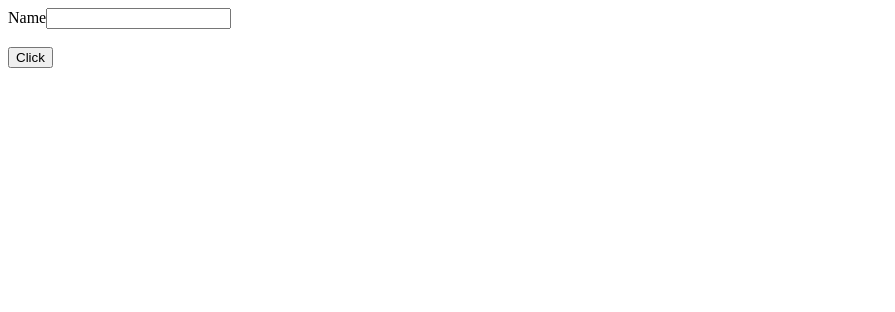
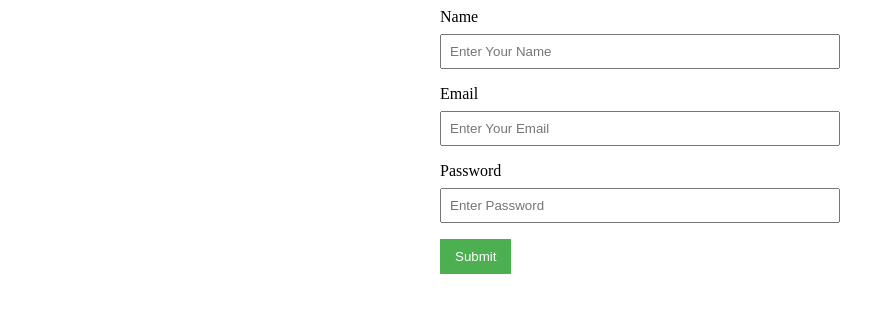
Before and after one commit to chirag-soni23/form-validation-react, a React (Vite) app in the folder form-validation/: page / in a window 1280 px wide. Shown: the top 312 px of the page, without its empty margins (0-895 px from the left). Built offline with nearby package versions, Linux system fonts and the light colour scheme.

Commit message:
form-validation

```diff
--- a/form-validation/src/Components/Forms.jsx
+++ b/form-validation/src/Components/Forms.jsx
@@ -1,29 +1,23 @@
-import React, { useState } from "react";
+import React from 'react'
+import {useForm} from 'react-hook-form'
 
 function Forms() {
-  const [name, setName] = useState();
-  const showname = (e) => {
-    e.preventDefault();
-    alert(`${name}`);
-    setName("");
-  };
+    const {register,handleSubmit} = useForm()
+    const handleRegistration=(data)=>console.log(data);
   return (
     <div>
-      <form onSubmit={showname}>
-        <label htmlFor="name">Name</label>
-        <input
-          type="text"
-          id="name"
-          value={name}
-          onChange={(e) => {
-            setName(e.target.value);
-          }}
-        />{" "}
-        <br />
-        <br />
-        <input type="submit" value="Click" />
-      </form>
+        <form onSubmit={handleSubmit(handleRegistration)}>
+            <label htmlFor="name">Name</label>
+            <input type="text" name="name" placeholder='Enter Your Name' {...register('name')} />
+            <label htmlFor="email">Email</label>
+            <input type="email" name="email" placeholder='Enter Your Email' {...register('email')} />
+            <label htmlFor="password">Password</label>
+            <input type="password" placeholder='Enter Password' name="password" {...register('password')} />
+            <button type='submit'>Submit</button>
+        </form>
+
     </div>
-  );
+  )
 }
-export default Forms;
+
+export default Forms
--- a/form-validation/src/index.css
+++ b/form-validation/src/index.css
@@ -0,0 +1,34 @@
+form {
+    max-width: 400px;
+    margin: 0 auto;
+}
+
+
+label {
+    display: block;
+    margin-bottom: 8px;
+}
+
+
+input {
+    width: 100%;
+    padding: 8px;
+    margin-bottom: 16px;
+    box-sizing: border-box;
+}
+
+
+button {
+    background-color: #4caf50;
+    color: white;
+    padding: 10px 15px;
+    border: none;
+    cursor: pointer;
+}
+
+
+@media (max-width: 600px) {
+    form {
+        max-width: 100%;
+    }
+}
```
